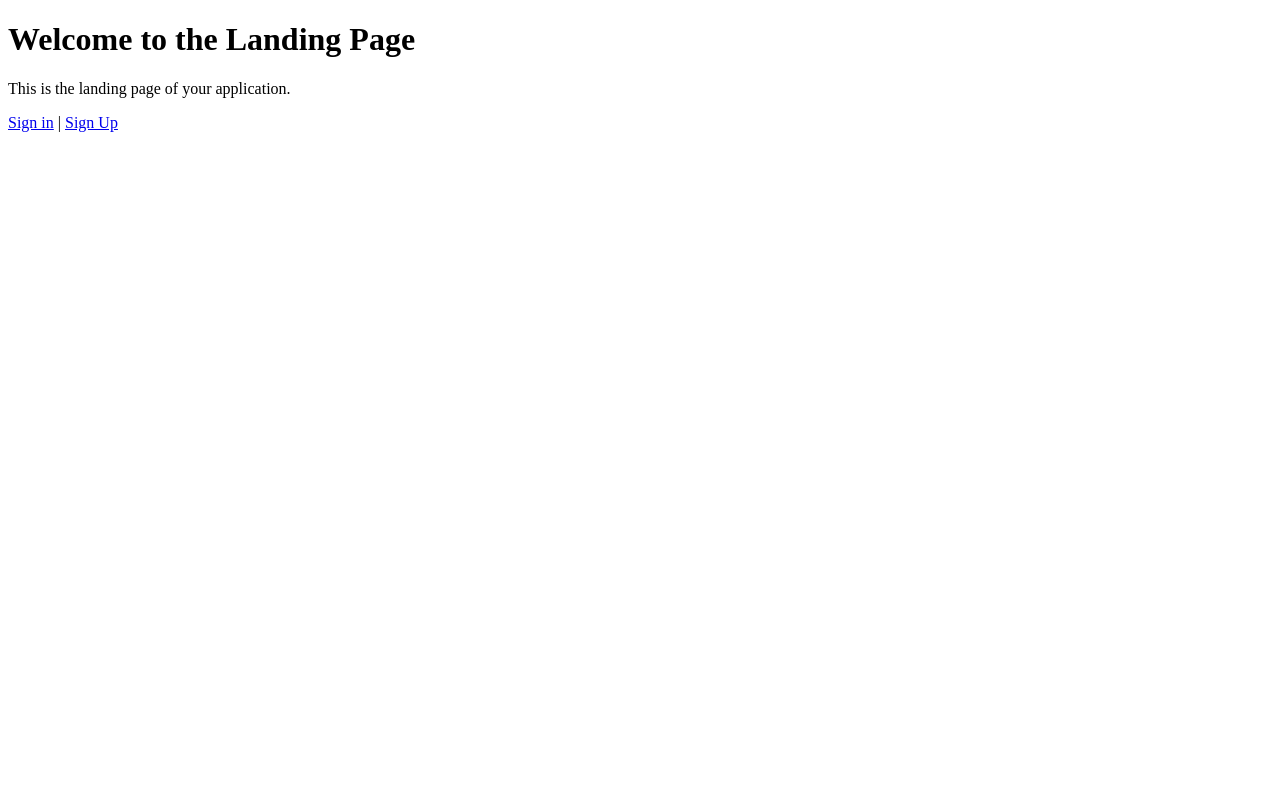
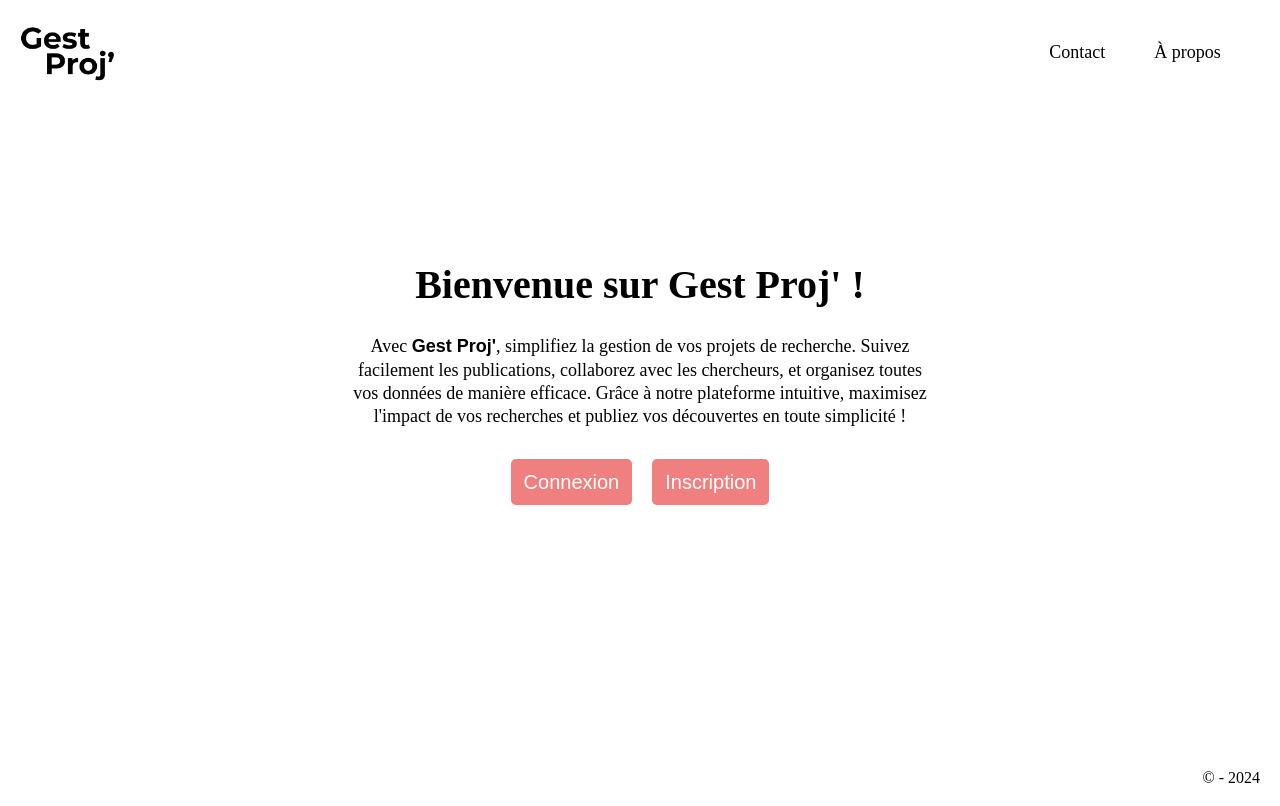
Before and after one commit to TanguyMorel/td-djangorestapi-MOREL-TANGUY, a Django app: page / in a window 1280 px wide. Before the commit the page ends 132 px from the top, so only its background shows below. Run offline with Django 5.2, Linux system fonts and the light colour scheme.

Commit message:
add: style on landing page

```diff
--- /dev/null
+++ b/projects/static/css/landing_page.css
@@ -0,0 +1,92 @@
+header {
+  width: 100%;
+  height: calc(100vh - 50px);
+}
+
+header nav {
+  display: flex;
+  justify-content: space-between;
+  padding: 20px;
+}
+
+nav img {
+  width: 100px;
+  height: auto;
+}
+
+nav ul {
+  display: flex;
+  width: 250px;
+  justify-content: space-evenly;
+  align-items: center;
+}
+
+nav ul li {
+  padding: 0 10px;
+}
+
+nav ul li a {
+  text-decoration: none;
+  color: black;
+  font-size: 18px;
+  font-family: "montserrat";
+}
+
+.header-content {
+  display: flex;
+  gap: 30px;
+  flex-direction: column;
+  justify-content: center;
+  align-items: center;
+  width: fit-content;
+  height: 500px;
+  padding: 30px;
+}
+
+.header-content h1 {
+  font-size: 40px;
+  font-family: "montserrat";
+  font-weight: bolder;
+  color: black;
+}
+
+.text {
+  width: 60%;
+  font-family: "montserrat";
+  text-align: center;
+  line-height: 1.3;
+  font-size: 18px;
+  text-wrap: balance;
+}
+
+.bold {
+  font-weight: bold;
+}
+
+.buttons-wrapper {
+  display: flex;
+  width: fit-content;
+  justify-content: center;
+  gap: 20px;
+  padding: 0 30px;
+}
+
+.button {
+  padding: 13px;
+  background: lightcoral;
+  border-radius: 5px;
+  font-size: 20px;
+  text-decoration: none;
+  color: white;
+  font-family: "montserrat", sans-serif;
+}
+
+footer {
+  width: 100%;
+}
+
+.copyright {
+  padding: 20px;
+  font-family: "montserrat";
+  text-align: right;
+}
--- a/projects/static/css/reset.css
+++ b/projects/static/css/reset.css
@@ -1,4 +1,3 @@
-html,
 body,
 div,
 span,
@@ -85,6 +84,7 @@ video {
   font-size: 100%;
   font: inherit;
   vertical-align: baseline;
+  font-family: "montserrat", sans-serif;
 }
 /* HTML5 display-role reset for older browsers */
 article,
--- a/projects/templates/utilisateurs/landing_page.html
+++ b/projects/templates/utilisateurs/landing_page.html
@@ -1,14 +1,44 @@
 <!-- utilisateurs/templates/landing_page.html -->
+{% load static %}
 <!DOCTYPE html>
 <html>
   <head>
     <title>Landing Page</title>
+    <link rel="stylesheet" href="{% static 'css/reset.css' %}" />
+    <link rel="stylesheet" href="{% static 'css/landing_page.css' %}" />
   </head>
   <body>
-    <h1>Welcome to the Landing Page</h1>
-    <p>This is the landing page of your application.</p>
-    <!-- Ajoutez ici des liens vers la page d'inscription et de connexion -->
-    <a href="{% url 'signin' %}">Sign in</a> |
-    <a href="{% url 'signup' %}">Sign Up</a>
+    <header>
+      <nav>
+        <a href="#">
+          <img
+            src="{% static 'images/logo.png' %}"
+            alt="Logo de l'application"
+          />
+        </a>
+        <ul>
+          <li><a href="#"> Contact </a></li>
+          <li><a href="#"> À propos </a></li>
+        </ul>
+      </nav>
+      <div class="header-content">
+        <h1 class="title">Bienvenue sur Gest Proj' !</h1>
+        <p class="text">
+          Avec <span class="bold">Gest Proj'</span>, simplifiez la gestion de
+          vos projets de recherche. Suivez facilement les publications,
+          collaborez avec les chercheurs, et organisez toutes vos données de
+          manière efficace. Grâce à notre plateforme intuitive, maximisez
+          l'impact de vos recherches et publiez vos découvertes en toute
+          simplicité !
+        </p>
+        <div class="buttons-wrapper">
+          <a class="button primary" href="{% url 'signin' %}">Connexion</a>
+          <a class="button" href="{% url 'signup' %}">Inscription</a>
+        </div>
+      </div>
+    </header>
+    <footer>
+      <p class="copyright">© - 2024</p>
+    </footer>
   </body>
 </html>
```
Also changed, not shown: projects/templates/utilisateurs/signup.html (+25 -6 lines), db.sqlite3, projects/static/images/logo.png (added).
